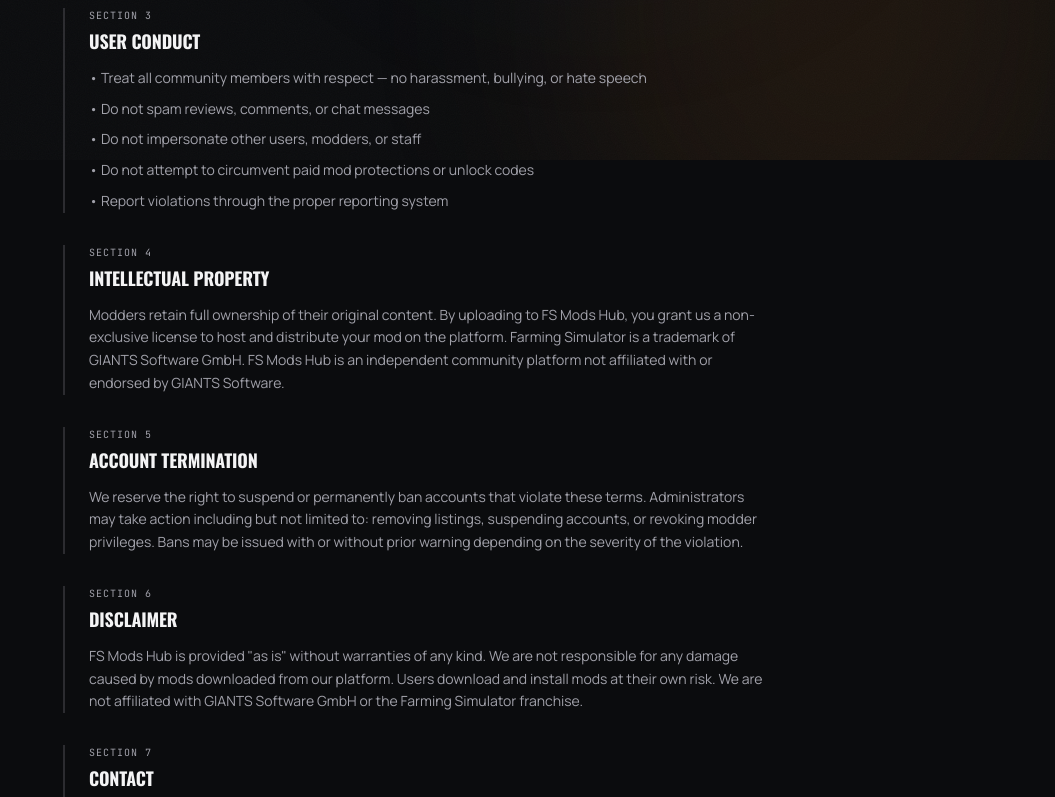
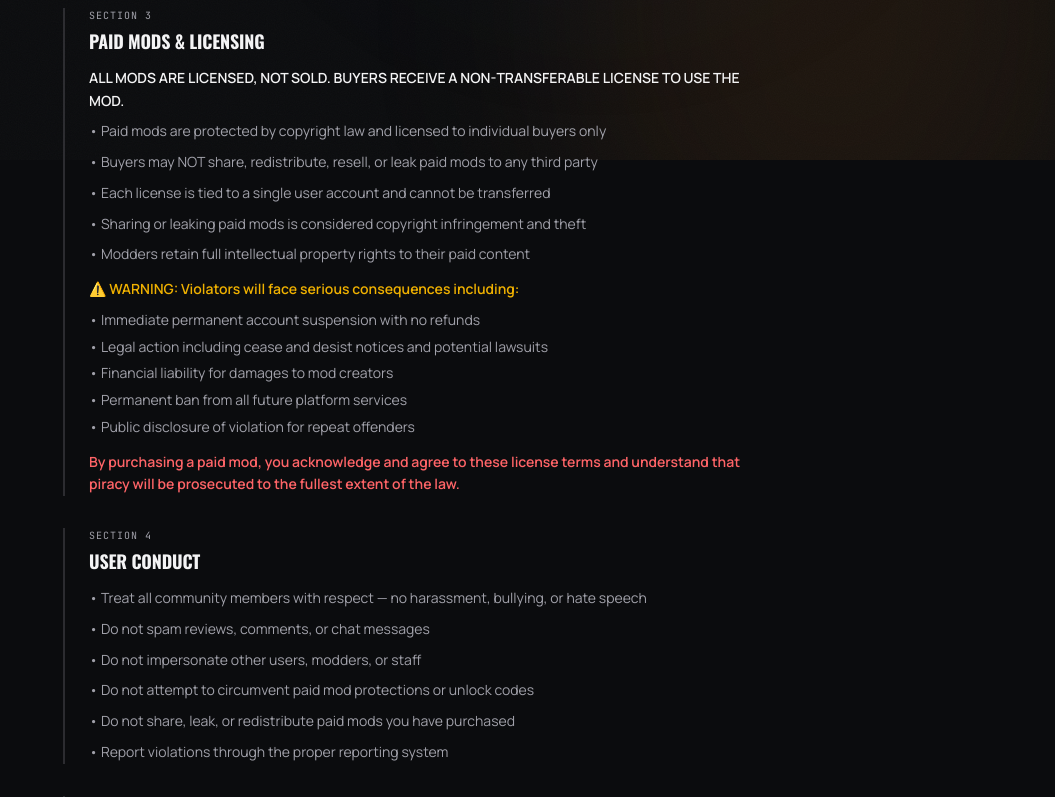
Before and after one commit to ISEKHON/ModsBaazarV2, a Next.js app: page /terms in a window 1280 px wide. Shown: the part 640-1437 px from the top of the page, without its empty margins (225-1280 px from the left). Built offline with nearby package versions, Linux system fonts and the light colour scheme; no server answers.

Commit message:
update TOC

```diff
--- a/src/pages/terms.tsx
+++ b/src/pages/terms.tsx
@@ -25,29 +25,50 @@ export default function Terms() {
             </ul>
           </Section>
 
-          <Section num={3} title="USER CONDUCT">
+          <Section num={3} title="PAID MODS & LICENSING">
+            <p className="font-semibold text-[var(--color-foreground)] mb-2">ALL MODS ARE LICENSED, NOT SOLD. BUYERS RECEIVE A NON-TRANSFERABLE LICENSE TO USE THE MOD.</p>
+            <ul className="list-inside space-y-2">
+              <li>• Paid mods are protected by copyright law and licensed to individual buyers only</li>
+              <li>• Buyers may NOT share, redistribute, resell, or leak paid mods to any third party</li>
+              <li>• Each license is tied to a single user account and cannot be transferred</li>
+              <li>• Sharing or leaking paid mods is considered copyright infringement and theft</li>
+              <li>• Modders retain full intellectual property rights to their paid content</li>
+            </ul>
+            <p className="mt-3 font-semibold text-yellow-500">⚠️ WARNING: Violators will face serious consequences including:</p>
+            <ul className="list-inside space-y-1 mt-2">
+              <li>• Immediate permanent account suspension with no refunds</li>
+              <li>• Legal action including cease and desist notices and potential lawsuits</li>
+              <li>• Financial liability for damages to mod creators</li>
+              <li>• Permanent ban from all future platform services</li>
+              <li>• Public disclosure of violation for repeat offenders</li>
+            </ul>
+            <p className="mt-3 text-red-400 font-semibold">By purchasing a paid mod, you acknowledge and agree to these license terms and understand that piracy will be prosecuted to the fullest extent of the law.</p>
+          </Section>
+
+          <Section num={4} title="USER CONDUCT">
             <ul className="list-inside space-y-2">
               <li>• Treat all community members with respect — no harassment, bullying, or hate speech</li>
               <li>• Do not spam reviews, comments, or chat messages</li>
               <li>• Do not impersonate other users, modders, or staff</li>
               <li>• Do not attempt to circumvent paid mod protections or unlock codes</li>
+              <li>• Do not share, leak, or redistribute paid mods you have purchased</li>
               <li>• Report violations through the proper reporting system</li>
             </ul>
           </Section>
 
-          <Section num={4} title="INTELLECTUAL PROPERTY">
-            <p>Modders retain full ownership of their original content. By uploading to FS Mods Hub, you grant us a non-exclusive license to host and distribute your mod on the platform. Farming Simulator is a trademark of GIANTS Software GmbH. FS Mods Hub is an independent community platform not affiliated with or endorsed by GIANTS Software.</p>
+          <Section num={5} title="INTELLECTUAL PROPERTY">
+            <p>Modders retain full ownership of their original content. By uploading to FS Mods Hub, you grant us a non-exclusive license to host and distribute your mod on the platform. All paid mods are copyrighted works and protected under applicable intellectual property laws. Farming Simulator is a trademark of GIANTS Software GmbH. FS Mods Hub is an independent community platform not affiliated with or endorsed by GIANTS Software.</p>
           </Section>
 
-          <Section num={5} title="ACCOUNT TERMINATION">
-            <p>We reserve the right to suspend or permanently ban accounts that violate these terms. Administrators may take action including but not limited to: removing listings, suspending accounts, or revoking modder privileges. Bans may be issued with or without prior warning depending on the severity of the violation.</p>
+          <Section num={6} title="ACCOUNT TERMINATION">
+            <p>We reserve the right to suspend or permanently ban accounts that violate these terms. Administrators may take action including but not limited to: removing listings, suspending accounts, or revoking modder privileges. Bans may be issued with or without prior warning depending on the severity of the violation. Sharing or leaking paid mods will result in immediate permanent ban with no appeal.</p>
           </Section>
 
-          <Section num={6} title="DISCLAIMER">
+          <Section num={7} title="DISCLAIMER">
             <p>FS Mods Hub is provided &quot;as is&quot; without warranties of any kind. We are not responsible for any damage caused by mods downloaded from our platform. Users download and install mods at their own risk. We are not affiliated with GIANTS Software GmbH or the Farming Simulator franchise.</p>
           </Section>
 
-          <Section num={7} title="CONTACT">
+          <Section num={8} title="CONTACT">
             <p>For questions about these terms, reach out via Discord: <span className="text-[var(--color-primary)] heading">.sekhon</span></p>
           </Section>
         </div>
```
